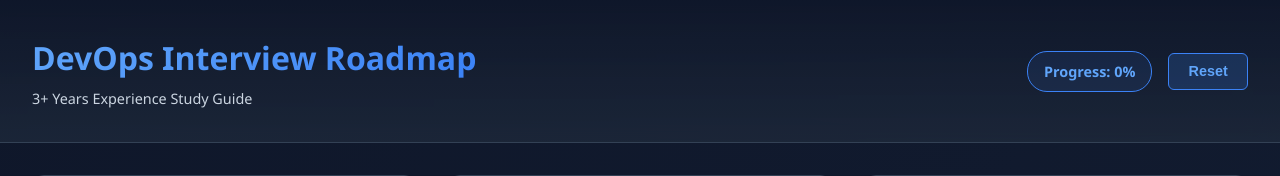
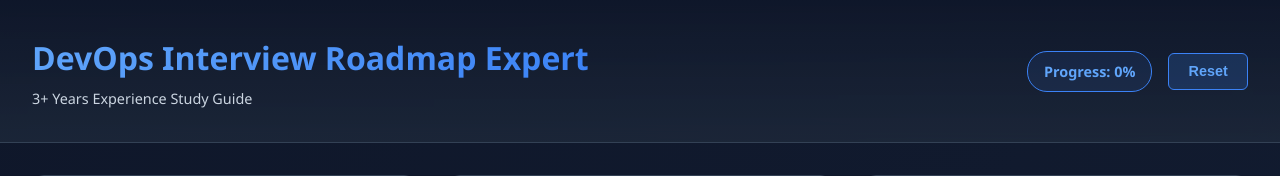
Before and after one commit to sonali091023/GitHub-Actions-Zero-to-Hero, a Flask app: page / in a window 1280 px wide. Shown: the top 176 px of the page. Run offline with Flask 3, Linux system fonts and the light colour scheme.

Commit message:
Update index.html

```diff
--- a/templates/index.html
+++ b/templates/index.html
@@ -3,7 +3,7 @@
 <head>
     <meta charset="UTF-8">
     <meta name="viewport" content="width=device-width, initial-scale=1.0">
-    <title>DevOps Engineer Interview Roadmap - Interactive follow for more</title>
+    <title>DevOps Engineer Interview Roadmap - Interactive</title>
     <style>
         * {
             margin: 0;
@@ -579,7 +579,7 @@
     <header>
         <div class="header-flex">
             <div class="header-content">
-                <h1>DevOps Interview Roadmap</h1>
+                <h1>DevOps Interview Roadmap Expert</h1>
                 <p>3+ Years Experience Study Guide</p>
             </div>
             <div class="header-controls">
```
